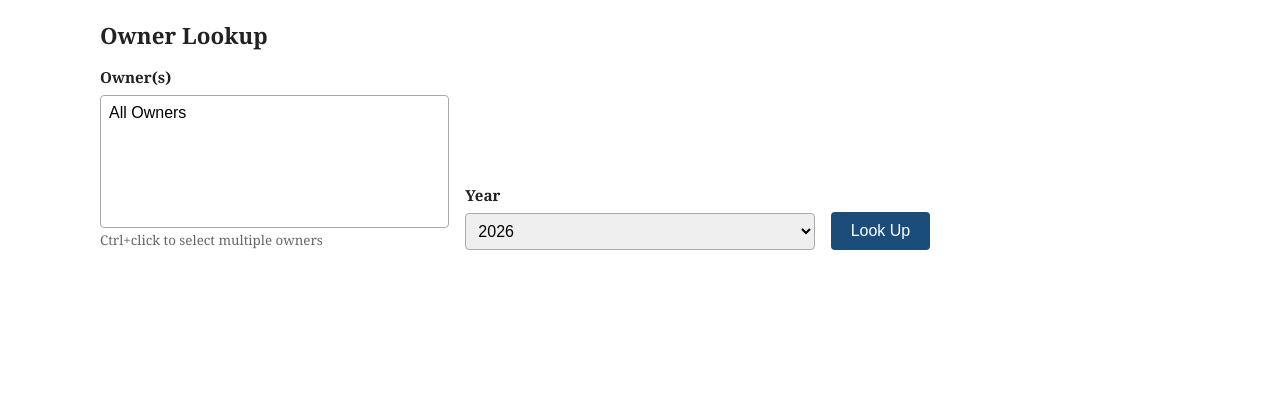
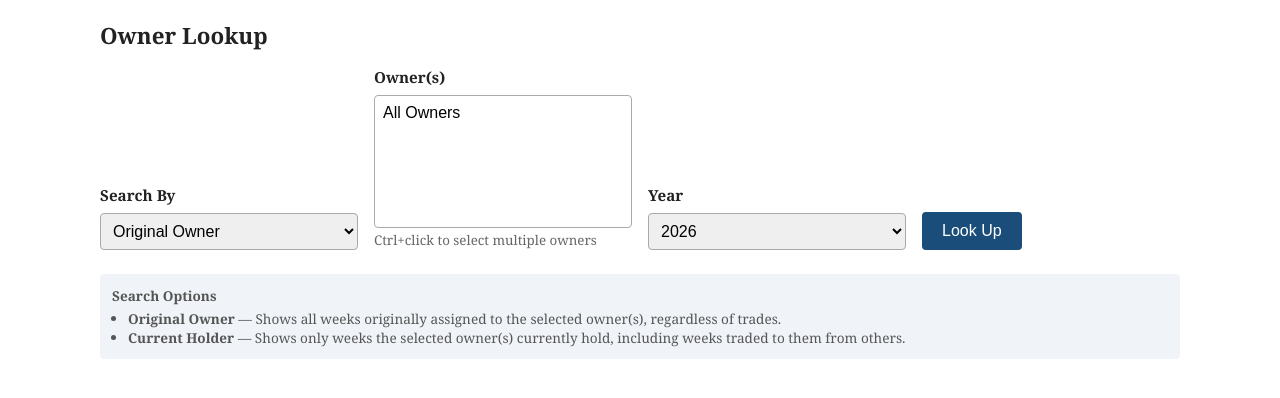
Before and after one commit to lkamons2/69hawn, a Flask app: page /lookup in a window 1280 px wide. Shown: the part 50-448 px from the top of the page. Run offline with Flask 3, Linux system fonts and the light colour scheme; the visitor is signed in with stand-in values (Sample User, id 1); data that the repository does not hold is empty.

Commit message:
Add Search By Original Owner / Current Holder to lookup
- New dropdown: Original Owner (default) vs Current Holder
- Current Holder shows weeks traded TO them + their own untraded weeks
- Boilerplate describing both search options

Co-Authored-By: Claude Opus 4.6 (1M context) <noreply@anthropic.com>

```diff
--- a/snowbound/routes/calendar.py
+++ b/snowbound/routes/calendar.py
@@ -124,6 +124,7 @@ def lookup():
     owners = Owner.query.filter_by(is_active=True).order_by(Owner.name).all()
     owner_ids = request.args.getlist("owner_id", type=int)
     year = request.args.get("year", type=int, default=date.today().year)
+    search_by = request.args.get("search_by", "owner")
 
     # 0 means "All Owners"
     select_all = 0 in owner_ids
@@ -132,7 +133,17 @@ def lookup():
     if owner_ids:
         q = TradeDetail.query.filter_by(year=year)
         if not select_all:
-            q = q.filter(TradeDetail.owner_id.in_(owner_ids))
+            if search_by == "holder":
+                # Weeks they currently hold: traded TO them, or their own untraded weeks
+                q = q.filter(db.or_(
+                    TradeDetail.current_holder_id.in_(owner_ids),
+                    db.and_(
+                        TradeDetail.owner_id.in_(owner_ids),
+                        TradeDetail.current_holder_id.is_(None),
+                    ),
+                ))
+            else:
+                q = q.filter(TradeDetail.owner_id.in_(owner_ids))
         for t in q.order_by(TradeDetail.week_start).all():
             weeks.append({
                 "week_start": t.week_start,
@@ -149,6 +160,7 @@ def lookup():
         weeks=weeks,
         selected_owner_ids=owner_ids,
         selected_year=year,
+        selected_search_by=search_by,
         year_range=range(2022, 2101),
     )
 
--- a/snowbound/templates/lookup.html
+++ b/snowbound/templates/lookup.html
@@ -6,6 +6,13 @@
 
 <form method="get" action="{{ url_for('calendar.lookup') }}" class="lookup-form">
   <div class="form-row">
+    <div class="form-group">
+      <label for="search_by">Search By</label>
+      <select id="search_by" name="search_by">
+        <option value="owner" {% if selected_search_by == 'owner' %}selected{% endif %}>Original Owner</option>
+        <option value="holder" {% if selected_search_by == 'holder' %}selected{% endif %}>Current Holder</option>
+      </select>
+    </div>
     <div class="form-group">
       <label for="owner_id">Owner(s)</label>
       <select id="owner_id" name="owner_id" multiple size="6">
@@ -31,6 +38,14 @@
     </div>
   </div>
 </form>
+
+<div style="margin-top:10px;background:#f0f4f8;padding:12px;border-radius:4px;font-size:0.85rem;color:#555;">
+  <strong>Search Options</strong>
+  <ul style="margin:4px 0 0 16px;padding:0;">
+    <li><strong>Original Owner</strong> — Shows all weeks originally assigned to the selected owner(s), regardless of trades.</li>
+    <li><strong>Current Holder</strong> — Shows only weeks the selected owner(s) currently hold, including weeks traded to them from others.</li>
+  </ul>
+</div>
 
 <script>
 (function() {
```
